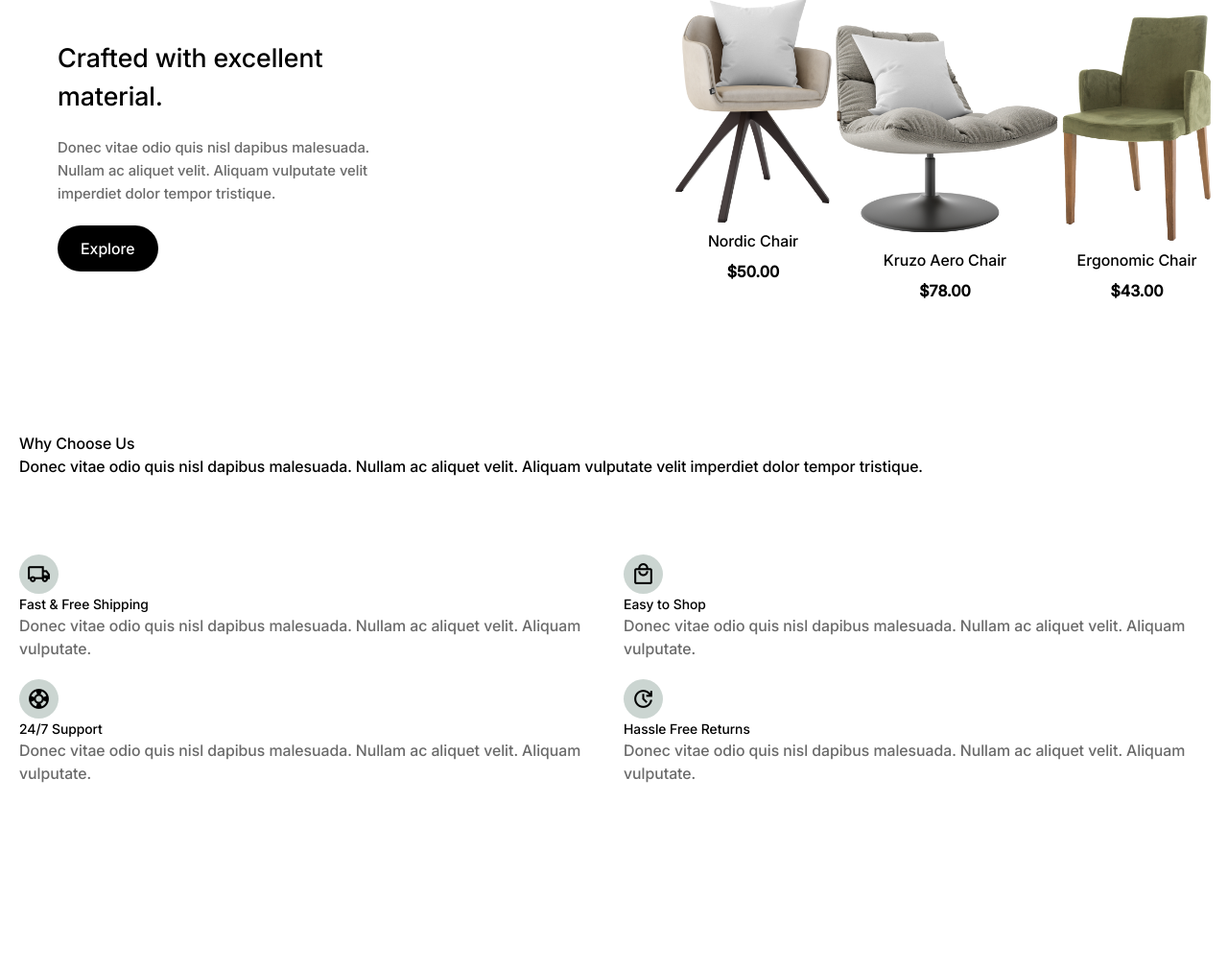
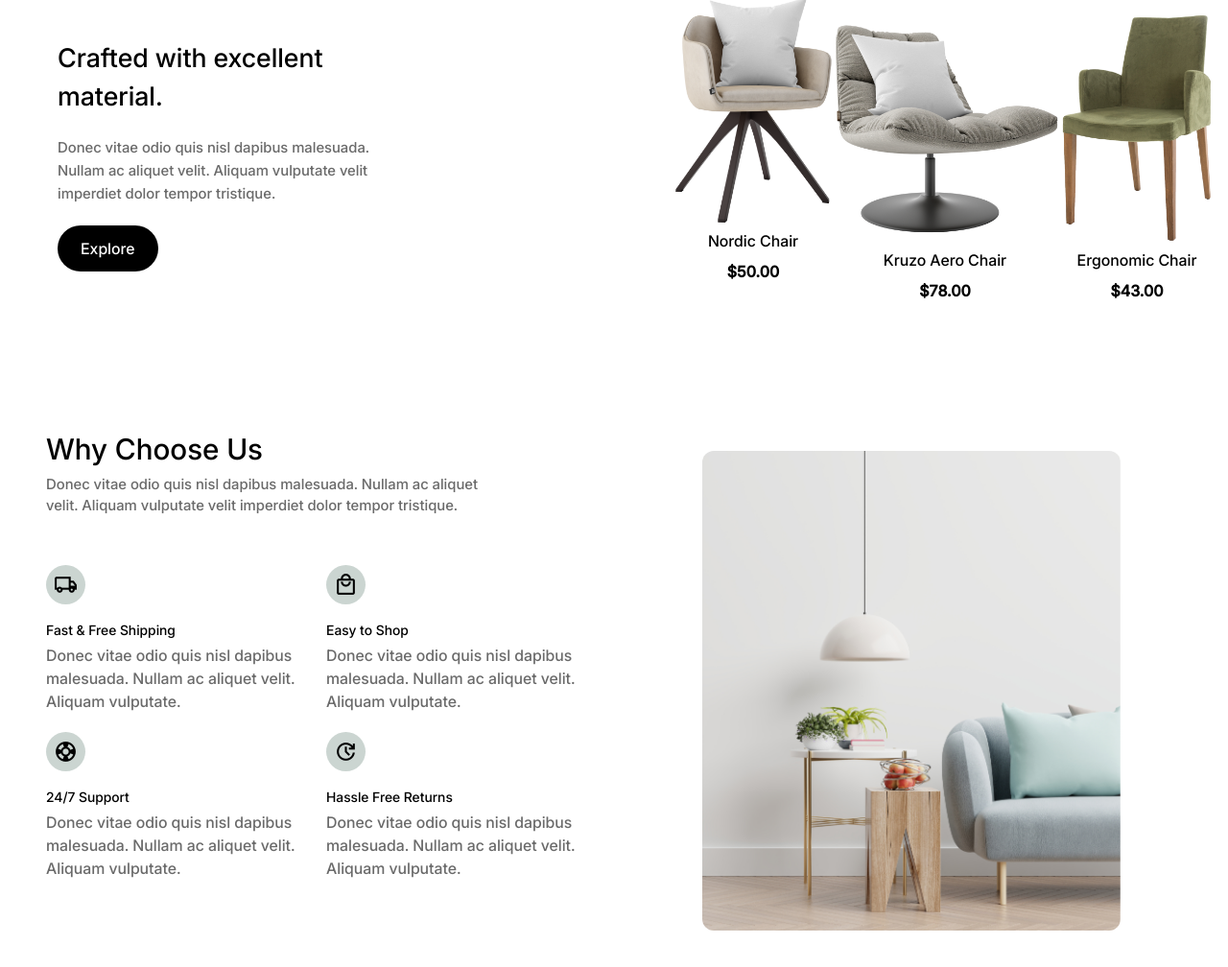
Before and after one commit to sevincyunusova/furni-site, a plain HTML site: page index.html in a window 1280 px wide. Shown: the part 856-1864 px from the top of the page at 96% size. Before the commit the page ends 1674 px from the top, so only its background shows below. Drawn offline with nearby package versions, Linux system fonts and the light colour scheme.

Commit message:
page 3 created

```diff
--- a/index.html
+++ b/index.html
@@ -107,7 +107,7 @@
                 </div>
             </div>
 
-            <div class="cards text-center mt-5 md:grid grid-cols-3 gap-10 items-center justify-center">
+            <div class="cards md:mr-30 text-center mt-5 md:grid grid-cols-3 gap-10 items-center justify-center">
                 <div
                     class="card  transition-all duration-200 rounded-2xl hover:bg-[#dce5e4] hover:p-5 items-center min-w-[250px]">
                     <img class="group-hover:-translate-y-6 " src="./pics/product-1-page-2.png" alt="">
@@ -156,17 +156,19 @@
         </div>
     </div>
 
-    <div class="page-3 px-5">
+    <div class="page-3 px-5  md:grid grid-cols-2 mb-20">
+        <div class="md:px-7">
             <div class="header">
                 <div class="title">
-                <p>Why Choose Us</p>
+                    <p class="text-3xl mb-2">Why Choose Us</p>
                 </div>
                 <div class="sub">
-                <p>Donec vitae odio quis nisl dapibus malesuada. Nullam ac aliquet velit. Aliquam vulputate velit
+                    <p class="text-[#6A6A6A] text-[15px] max-w-[470px]">Donec vitae odio quis nisl dapibus malesuada.
+                        Nullam ac aliquet velit. Aliquam vulputate velit
                         imperdiet dolor tempor tristique.</p>
                 </div>
             </div>
-        <div class="content grid grid-cols-2 gap-5 mt-20">
+            <div class="content grid grid-cols-2 gap-5 mt-[50px]">
                 <div class="card">
                     <div class="icon">
                         <span class="text-[25px] bg-[#CBD5D1] rounded-[50%] p-2 material-symbols-outlined ">
@@ -174,10 +176,11 @@
                         </span>
                     </div>
                     <div class="card-title">
-                    <p class="text-[14px]">Fast & Free Shipping</p>
+                        <p class="text-[14px] mt-4">Fast & Free Shipping</p>
                     </div>
                     <div class="card-txt">
-                    <p class="text-[#6A6A6A]">Donec vitae odio quis nisl dapibus malesuada. Nullam ac aliquet velit. Aliquam vulputate.</p>
+                        <p class="text-[#6A6A6A] mt-1">Donec vitae odio quis nisl dapibus malesuada. Nullam ac aliquet
+                            velit. Aliquam vulputate.</p>
                     </div>
                 </div>
 
@@ -188,10 +191,11 @@
                         </span>
                     </div>
                     <div class="card-title">
-                    <p class="text-[14px]">Easy to Shop</p>
+                        <p class="text-[14px] mt-4">Easy to Shop</p>
                     </div>
                     <div class="card-txt">
-                    <p class="text-[#6A6A6A]">Donec vitae odio quis nisl dapibus malesuada. Nullam ac aliquet velit. Aliquam vulputate.</p>
+                        <p class="text-[#6A6A6A] mt-1">Donec vitae odio quis nisl dapibus malesuada. Nullam ac aliquet
+                            velit. Aliquam vulputate.</p>
                     </div>
                 </div>
 
@@ -202,11 +206,12 @@
                         </span>
                     </div>
                     <div class="card-title">
-                    <p class="text-[14px]">24/7 Support
+                        <p class="text-[14px] mt-4">24/7 Support
                         </p>
                     </div>
                     <div class="card-txt">
-                    <p class="text-[#6A6A6A]">Donec vitae odio quis nisl dapibus malesuada. Nullam ac aliquet velit. Aliquam vulputate.</p>
+                        <p class="text-[#6A6A6A] mt-1">Donec vitae odio quis nisl dapibus malesuada. Nullam ac aliquet
+                            velit. Aliquam vulputate.</p>
                     </div>
                 </div>
 
@@ -217,13 +222,19 @@
                         </span>
                     </div>
                     <div class="card-title">
-                    <p class="text-[14px]">Hassle Free Returns
+                        <p class="text-[14px] mt-4">Hassle Free Returns
                         </p>
                     </div>
                     <div class="card-txt">
-                    <p class="text-[#6A6A6A]">Donec vitae odio quis nisl dapibus malesuada. Nullam ac aliquet velit. Aliquam vulputate.</p>
+                        <p class="text-[#6A6A6A] mt-1">Donec vitae odio quis nisl dapibus malesuada. Nullam ac aliquet
+                            velit. Aliquam vulputate.</p>
                     </div>
                 </div>
+            </div>
+        </div>
+
+        <div class="photo flex justify-center mt-10 md:mt-0 py-5" >
+            <img class="max-w-[500px] h-[500px] rounded-xl" src="./pics/why-choose-us-img.jpg" alt="sofa">
         </div>
     </div>
 
```
Also changed, not shown: pics/why-choose-us-img.jpg (added). Lines whose indentation alone changed are shown as unchanged.
